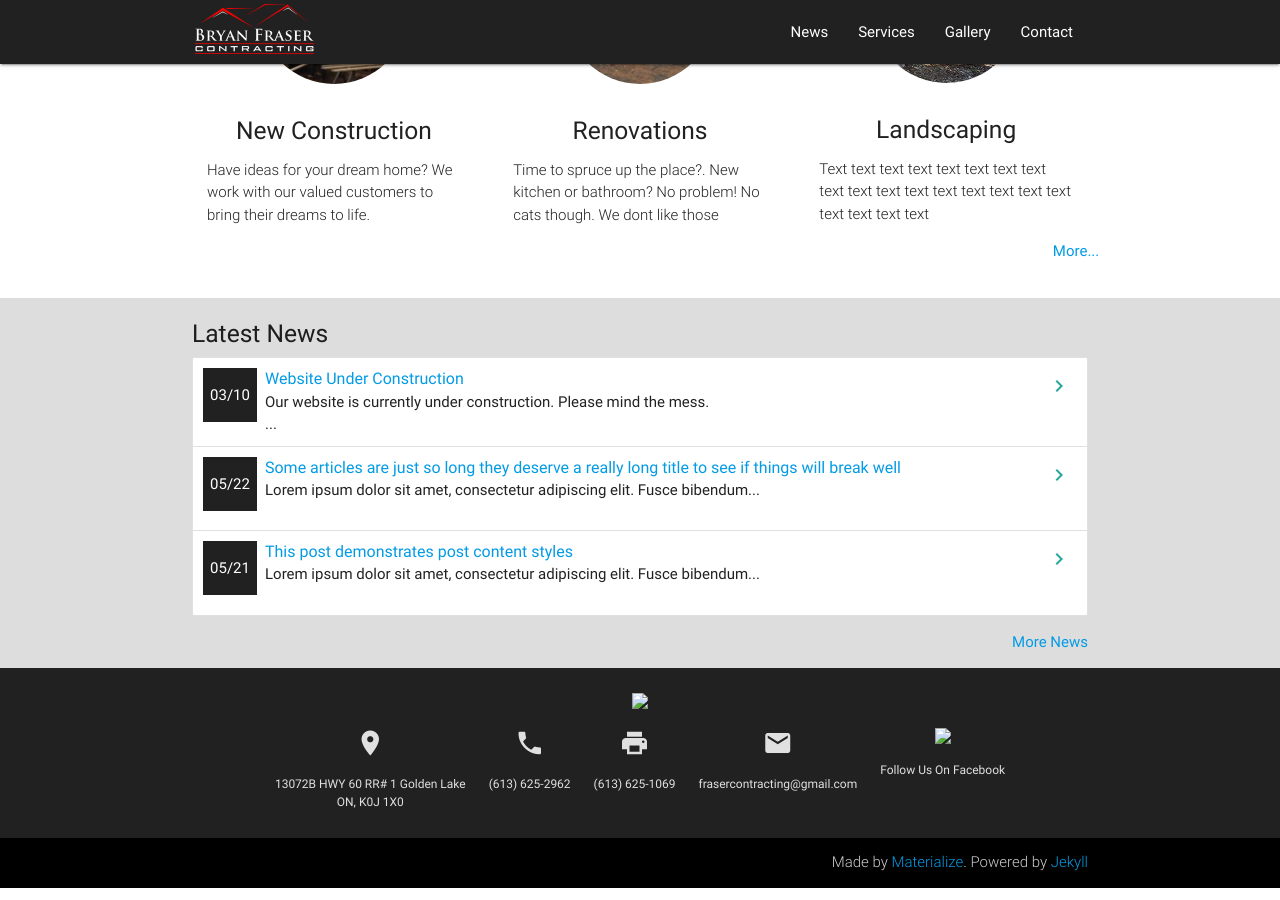
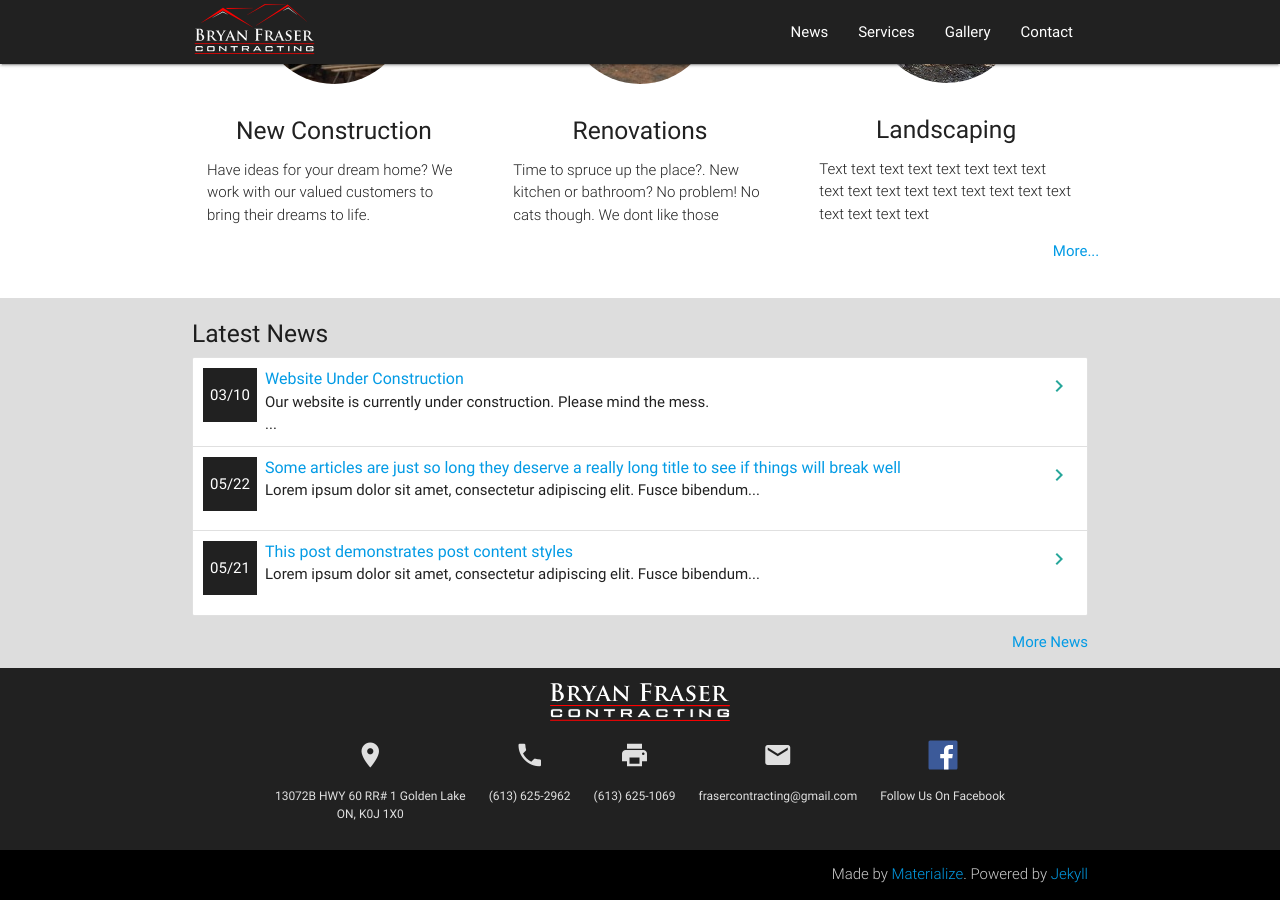
Before and after one commit to c2fraser/BFC, a Jekyll site: the page built from index.md, in a window 1280 px wide and 900 px high, scrolled down 532 px. Built offline with Jekyll 4.4.1, drawn with Linux system fonts in a browser that asks for light colours.

Commit message:
fixed footer2

```diff
--- a/_includes/footer.html
+++ b/_includes/footer.html
@@ -1,6 +1,6 @@
   <footer class="page-footer grey darken-4">
     <div class="section container center-align">
-    <img src="{{ site.baseurl }}/assets/BFC_footer.svg" class="footer-logo" style="width:180px">
+    <img src="assets/BFC_footer.svg" class="footer-logo" style="width:180px">
       <ul class="list-inline-footer">
         <li>        <div class="col s12 m3 l3">
                     <i class="small material-icons">location_on</i>
@@ -17,7 +17,7 @@
                     <p>frasercontracting@gmail.com</p>
                   </div></li>
         <li>        <div class="col s12 m3 l3">
-                    <a href=https://www.facebook.com/Fraser1985/><Img src="{{ site.baseurl }}/assets/facebook.svg"style="width:30px"></a>
+                    <a href=https://www.facebook.com/Fraser1985/><Img src="assets/facebook.svg"style="width:30px"></a>
                     <p>Follow Us On Facebook</p>
                     </div></li>
        </ul>
```
